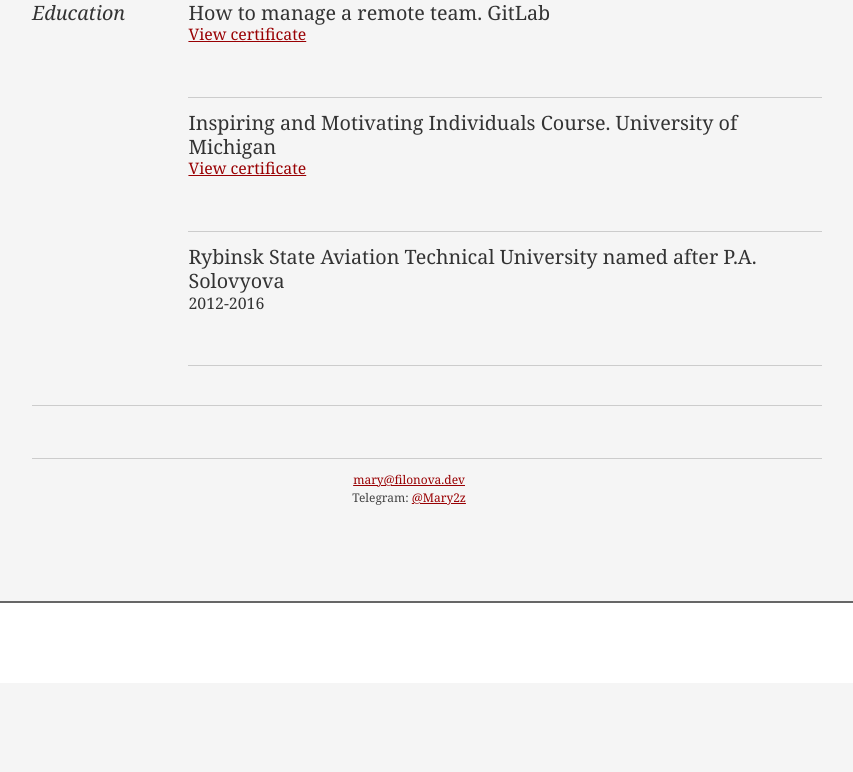
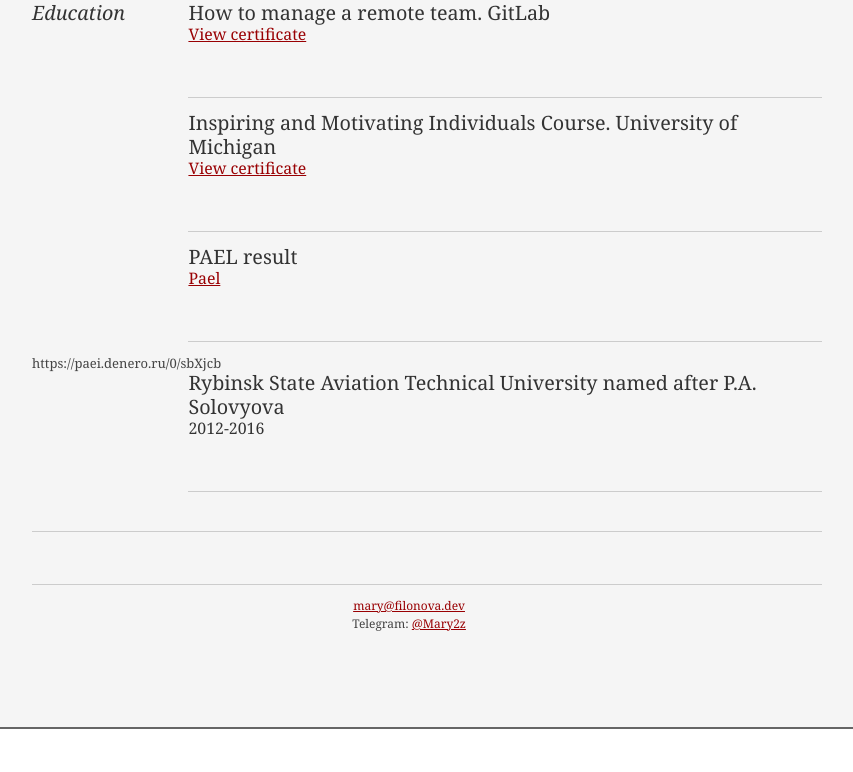
Before and after one commit to Kvm99/filonova.dev, a Django app: page /resume/ in a window 1280 px wide. Shown: the part 1679-2451 px from the top of the page, without its empty margins (213-1066 px from the left). Before the commit the page ends 2282 px from the top, so only its background shows below. Run offline with Django 3.2, Linux system fonts and the light colour scheme.

```diff
--- a/resume/templates/resume/srt-resume.html
+++ b/resume/templates/resume/srt-resume.html
@@ -206,7 +206,15 @@
 								<p>
                                 </p>
 							</div>
+                            <div class="job">
+								<h2>PAEL result</h2>
+								<h3><a href="https://paei.denero.ru/0/sbXjcb">Pael</a></h3>
+								<p>
+                                </p>
+							</div>
                         </div>
+
+                        https://paei.denero.ru/0/sbXjcb
                         <div class="yui-u">
                             <div class="job">
 								<h2>Rybinsk State Aviation Technical University named after P.A. Solovyova</h2>
```
Also changed, not shown: resume/templates/resume/index.html (+6 -1 lines).
